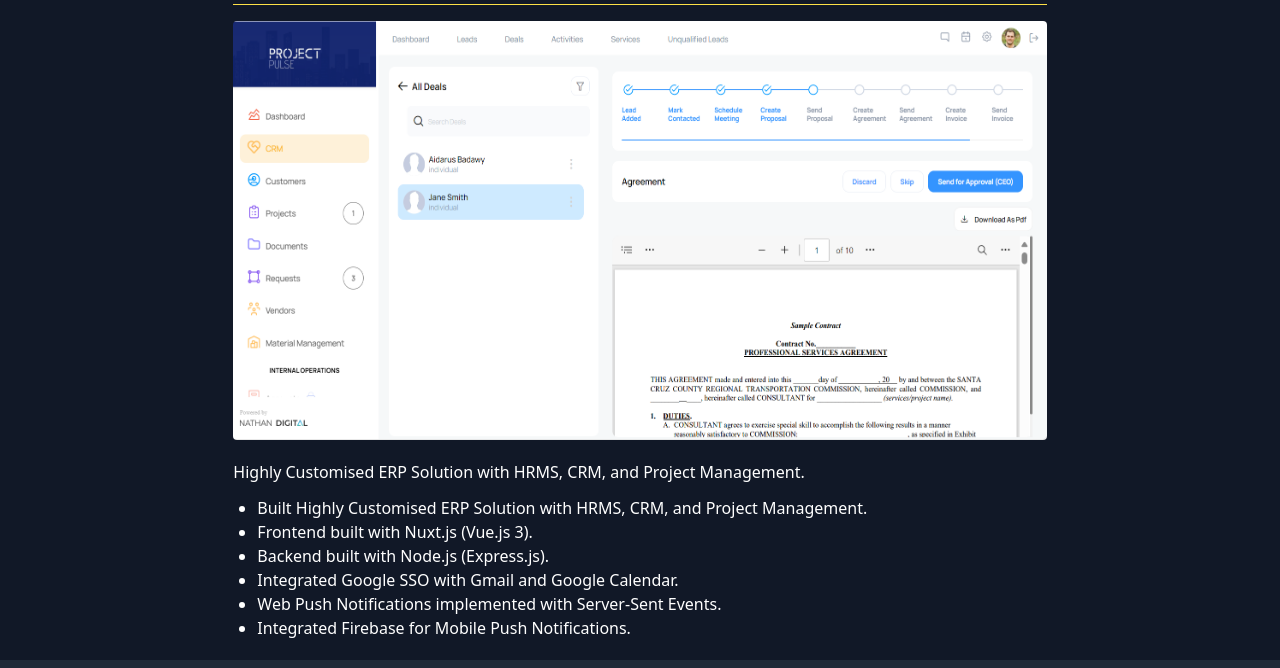
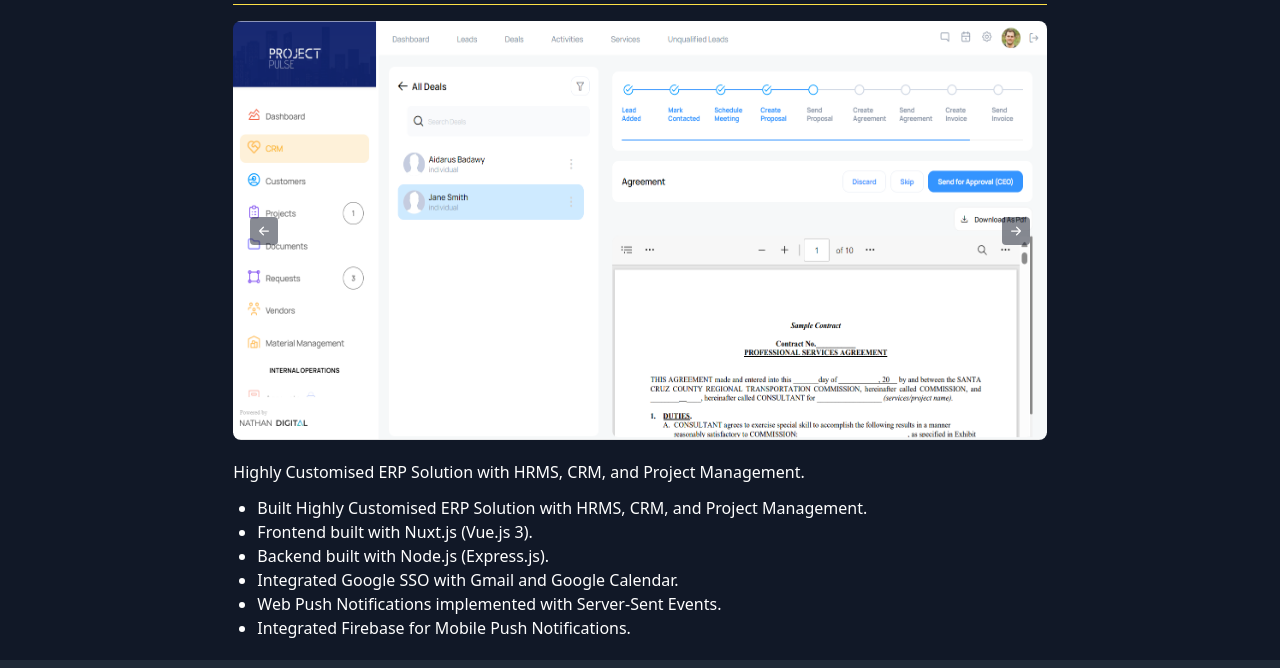
Before and after one commit to allopopot/allopopot.github.io, an Astro site: page /Projects/project-pulse in a window 1280 px wide. Shown: the part 132-800 px from the top of the page. Built offline with nearby package versions, Linux system fonts and the light colour scheme; Astro itself is replaced by a stand-in of ours.

Commit message:
Carousel Component Implemented.

```diff
--- /dev/null
+++ b/src/components/Carousel.tsx
@@ -0,0 +1,80 @@
+import { useEffect, useRef } from "react"
+
+export default function Carousel({ children }: { children: React.ReactNode }) {
+    const CarouselParent = useRef<HTMLDivElement>(null)
+    const touchStart = useRef(0)
+    const touchEnd = useRef(0)
+
+    useEffect(() => {
+        const childrenImage = CarouselParent.current?.children[0]?.children
+        if (!childrenImage) { return }
+        for (var child of childrenImage!) {
+            child.classList.add("rounded-lg")
+            child.classList.add("snap-center")
+            child.classList.add("snap-always")
+        }
+
+        CarouselParent.current?.addEventListener("touchstart", (ev) => {
+            ev.preventDefault()
+            touchStart.current = ev.changedTouches[0].screenX
+        })
+
+        CarouselParent.current?.addEventListener("touchend", (ev) => {
+            ev.preventDefault()
+            touchEnd.current = ev.changedTouches[0].screenX
+            checkDirection()
+        })
+
+    }, [])
+
+    function checkDirection() {
+        if (touchEnd.current < touchStart.current) next()
+        if (touchEnd.current > touchStart.current) prev()
+    }
+
+    function next() {
+        const totalScollWidth = CarouselParent?.current?.scrollWidth ?? 0
+        const currentPos = CarouselParent?.current?.scrollLeft ?? 0
+        const totalWidth = CarouselParent?.current?.clientWidth ?? 0
+
+        if (currentPos + totalWidth <= totalScollWidth) {
+            CarouselParent.current?.scrollTo({
+                left: currentPos + totalWidth
+            })
+        }
+    }
+
+    function prev() {
+        const currentPos = CarouselParent?.current?.scrollLeft ?? 0
+        const totalWidth = CarouselParent?.current?.clientWidth ?? 0
+
+        if (currentPos - totalWidth >= 0) {
+            CarouselParent.current?.scrollTo({
+                left: currentPos - totalWidth
+            })
+        }
+    }
+
+    function isTouchDevice() {
+        return window.ontouchstart !== undefined;
+    }
+
+    return (
+        <div className="relative">
+            <button className="z-[2] absolute top-[50%] translate-y-[-50%] left-[2%] bg-gray-900/50 p-1 rounded" onClick={() => { prev() }}>
+                <svg xmlns="http://www.w3.org/2000/svg" width="20" height="20" fill="currentColor" viewBox="0 0 16 16">
+                    <path d="M12 8a.5.5 0 0 1-.5.5H5.707l2.147 2.146a.5.5 0 0 1-.708.708l-3-3a.5.5 0 0 1 0-.708l3-3a.5.5 0 1 1 .708.708L5.707 7.5H11.5a.5.5 0 0 1 .5.5" />
+                </svg>
+            </button>
+            <div ref={CarouselParent} className="w-full flex flex-row flex-nowrap overflow-hidden gap-5 scroll-smooth snap-x snap-mandatory">
+                {children}
+            </div>
+            <button className="z-[2] absolute top-[50%] translate-y-[-50%] right-[2%] bg-gray-900/50 p-1 rounded" onClick={() => { next() }}>
+                <svg xmlns="http://www.w3.org/2000/svg" width="20" height="20" fill="currentColor" viewBox="0 0 16 16">
+                    <path d="M4 8a.5.5 0 0 1 .5-.5h5.793L8.146 5.354a.5.5 0 1 1 .708-.708l3 3a.5.5 0 0 1 0 .708l-3 3a.5.5 0 0 1-.708-.708L10.293 8.5H4.5A.5.5 0 0 1 4 8" />
+                </svg>
+            </button>
+            {isTouchDevice() && <p className="p-1 rounded bg-gray-900/50 absolute bottom-[0%] right-[0%] m-2 text-xs">Swipe Enabled</p>}
+        </div>
+    )
+}
--- a/src/pages/Projects/[resource].astro
+++ b/src/pages/Projects/[resource].astro
@@ -3,6 +3,7 @@
 import MainLayout from "../../layouts/MainLayout.astro";
 import portfolioData from "../../assets/portfolioData";
 import { Image } from "astro:assets";
+import Carousel from "../../components/Carousel";
 const { resource } = Astro.params;
 
 export function getStaticPaths() {
@@ -45,15 +46,15 @@
             </div>
             <hr class="my-4 border-yellow-300" />
 
-            <div
-                class="h-auto gap-4 w-full overflow-y-hidden overflow-x-auto flex flex-row flex-no-wrap"
-            >
+            <Carousel client:only="react">
                 {
                     data?.picturesPath.map((el) => {
-                        return <Image class="rounded" src={el} alt="image" />;
+                        return (
+                            <Image src={el} alt="image" />
+                        );
                     })
                 }
-            </div>
+            </Carousel>
 
             <div class="mt-5">
                 <p class="mb-3">{data?.summary}</p>
```
